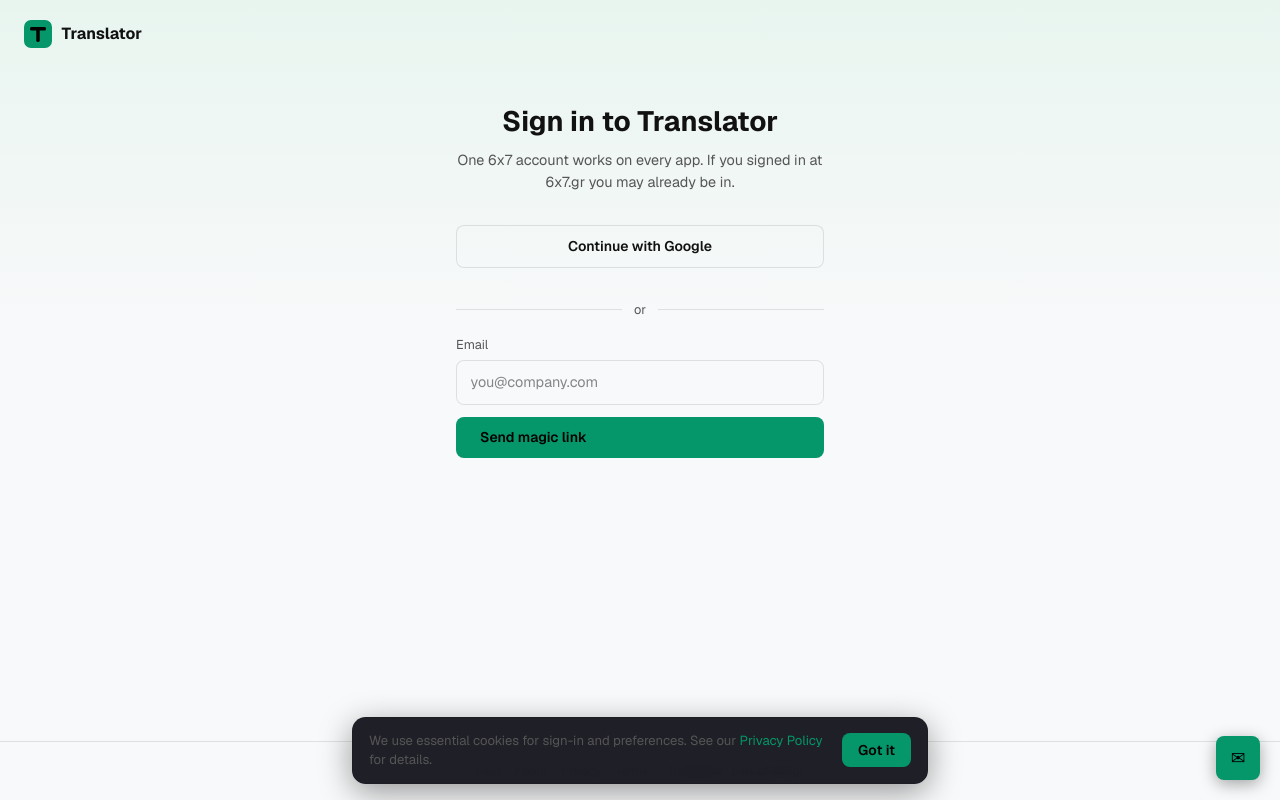
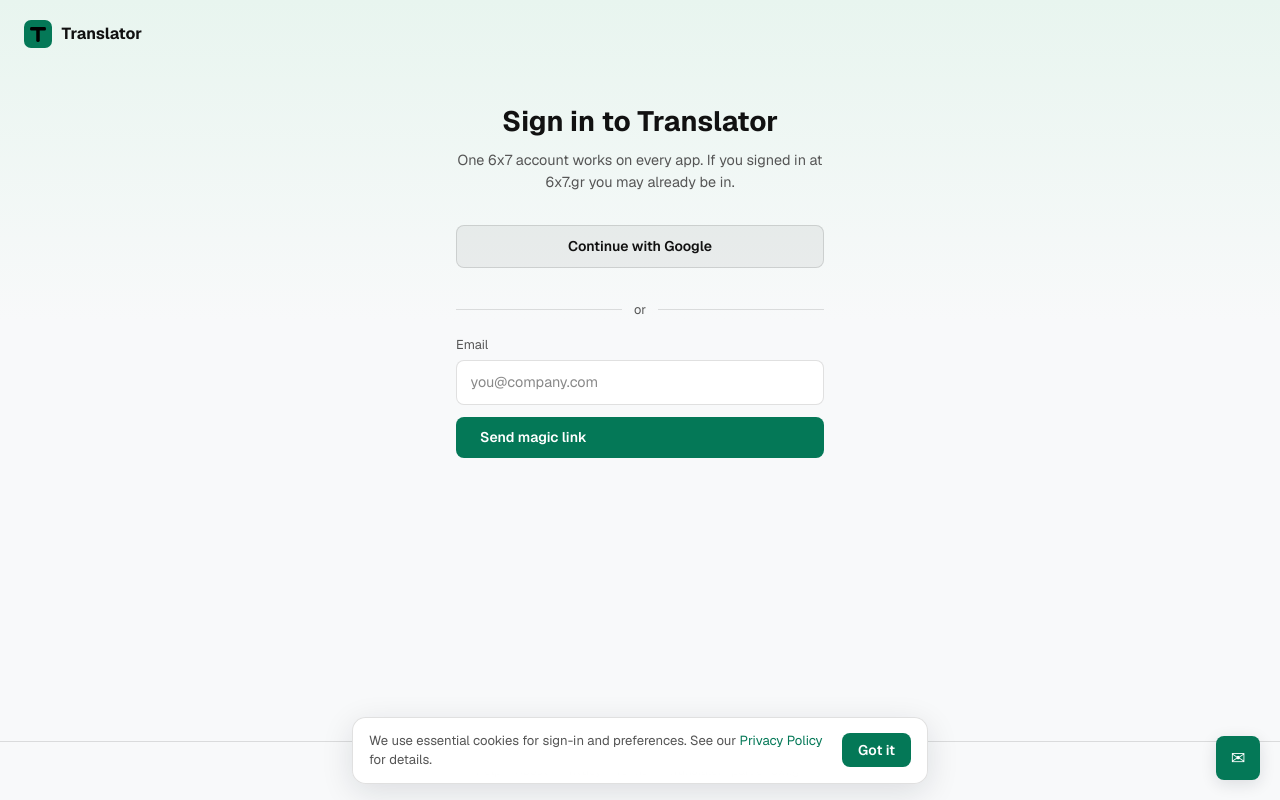
Before and after one commit to philipposk/translator, a Next.js app: page /login in a window 1280 px wide. Built offline with nearby package versions, Linux system fonts and the light colour scheme; no server answers.

Commit message:
Light mode: theme tokens for glass cards, header, inputs, chips; AA contrast (accent #047857, on-accent text) (#7)
Co-authored-by: philipposk <philipposk@users.noreply.github.com>

```diff
--- a/src/app/globals.css
+++ b/src/app/globals.css
@@ -8,6 +8,19 @@
   --border: rgba(255, 255, 255, 0.08);
   --surface: rgba(255, 255, 255, 0.03);
   --btn-radius: 0.5rem;
+  --glass-bg: rgba(20, 20, 28, 0.6);
+  --popover-bg: rgba(20, 20, 28, 0.95);
+  --header-bg: rgba(7, 7, 10, 0.88);
+  --header-bg-strong: rgba(7, 7, 10, 0.97);
+  --hover: rgba(255, 255, 255, 0.05);
+  --hover-strong: rgba(255, 255, 255, 0.1);
+  --input-bg: rgba(255, 255, 255, 0.04);
+  --chip-bg: rgba(255, 255, 255, 0.06);
+  --sidebar-bg: rgba(255, 255, 255, 0.02);
+  --track: rgba(255, 255, 255, 0.08);
+  --option-bg: #15151c;
+  --shadow-color: rgba(0, 0, 0, 0.4);
+  --on-accent: #000;
 }
 
 html[data-theme="light"] {
@@ -15,9 +28,22 @@
   --bg: #f8f9fa;
   --fg: #111;
   --fg-muted: #555;
-  --accent: #059669;
-  --border: rgba(0, 0, 0, 0.1);
+  --accent: #047857; /* emerald-700: 5.5:1 on --bg, AA for text */
+  --border: rgba(0, 0, 0, 0.12);
   --surface: rgba(0, 0, 0, 0.03);
+  --glass-bg: rgba(255, 255, 255, 0.85);
+  --popover-bg: rgba(255, 255, 255, 0.98);
+  --header-bg: rgba(248, 249, 250, 0.9);
+  --header-bg-strong: rgba(248, 249, 250, 0.98);
+  --hover: rgba(0, 0, 0, 0.05);
+  --hover-strong: rgba(0, 0, 0, 0.09);
+  --input-bg: #ffffff;
+  --chip-bg: rgba(0, 0, 0, 0.06);
+  --sidebar-bg: rgba(255, 255, 255, 0.6);
+  --track: rgba(0, 0, 0, 0.1);
+  --option-bg: #ffffff;
+  --shadow-color: rgba(15, 23, 42, 0.12);
+  --on-accent: #fff;
 }
 html[data-theme="light"] body {
   background: linear-gradient(180deg, #e8f5ef 0%, var(--bg) 40%);
@@ -42,7 +68,7 @@
 }
 
 .glass {
-  background: rgba(20, 20, 28, 0.6);
+  background: var(--glass-bg);
   backdrop-filter: blur(14px) saturate(140%);
   border: 1px solid var(--border);
   border-radius: 1rem;
@@ -61,10 +87,10 @@
   text-decoration: none;
 }
 
-.btn-primary { background: var(--accent); color: #000; }
+.btn-primary { background: var(--accent); color: var(--on-accent); }
 .btn-primary:hover { opacity: 0.85; }
-.btn-ghost { background: rgba(255,255,255,0.05); color: var(--fg); border: 1px solid var(--border); }
-.btn-ghost:hover { background: rgba(255,255,255,0.1); }
+.btn-ghost { background: var(--hover); color: var(--fg); border: 1px solid var(--border); }
+.btn-ghost:hover { background: var(--hover-strong); }
 .btn:disabled { cursor: not-allowed; opacity: 0.55; }
 .btn-danger { background: #dc2626; color: #fff; }
 .btn-danger:hover { opacity: 0.9; }
@@ -109,7 +135,7 @@
   width: 280px;
   flex-shrink: 0;
   border-right: 1px solid var(--border);
-  background: rgba(255,255,255,0.02);
+  background: var(--sidebar-bg);
   padding: 1rem 0.85rem;
   display: flex;
   flex-direction: column;
@@ -148,7 +174,7 @@
   font-size: 0.72rem; line-height: 1.35; color: var(--fg-muted);
   display: -webkit-box; -webkit-line-clamp: 2; -webkit-box-orient: vertical; overflow: hidden;
 }
-.tr-nav-item:hover { background: rgba(255,255,255,0.05); border-color: var(--border); }
+.tr-nav-item:hover { background: var(--hover); border-color: var(--border); }
 .tr-nav-item.on {
   background: rgba(52,211,153,0.12); border-color: rgba(52,211,153,0.25);
 }
@@ -182,7 +208,7 @@
   padding: 0.85rem 1.25rem;
   display: flex; align-items: center; justify-content: space-between; gap: 1rem;
   position: sticky; top: 0; z-index: 30;
-  background: rgba(7,7,10,0.88); backdrop-filter: blur(12px);
+  background: var(--header-bg); backdrop-filter: blur(12px);
 }
 .tr-site-brand {
   display: flex; align-items: center; gap: 0.6rem;
@@ -194,6 +220,7 @@
 }
 .tr-site-links a { color: var(--fg-muted); text-decoration: none; }
 .tr-site-links a:hover { color: var(--fg); }
+.tr-site-links a.btn-primary, .tr-site-links a.btn-primary:hover { color: var(--on-accent); }
 .tr-public {
   max-width: 44rem; margin: 0 auto; padding: 2rem 1.25rem 4rem;
 }
@@ -206,7 +233,7 @@
 .tr-doc a { color: var(--accent); }
 .tr-doc code {
   font-size: 0.82rem; padding: 0.1rem 0.35rem; border-radius: 0.35rem;
-  background: rgba(255,255,255,0.06); color: var(--fg);
+  background: var(--chip-bg); color: var(--fg);
 }
 .tr-doc-meta { font-size: 0.8rem !important; margin-bottom: 1.25rem !important; }
 .tr-faq { display: flex; flex-direction: column; gap: 1rem; margin: 0; }
@@ -231,8 +258,8 @@
   z-index: 50; max-width: 36rem; width: calc(100% - 2rem);
   display: flex; align-items: center; gap: 1rem; flex-wrap: wrap;
   padding: 0.85rem 1rem; border-radius: 0.85rem;
-  background: rgba(20,20,28,0.95); border: 1px solid var(--border);
-  backdrop-filter: blur(12px); box-shadow: 0 8px 32px rgba(0,0,0,0.4);
+  background: var(--popover-bg); border: 1px solid var(--border);
+  backdrop-filter: blur(12px); box-shadow: 0 8px 32px var(--shadow-color);
 }
 .tr-cookie p { margin: 0; font-size: 0.82rem; color: var(--fg-muted); flex: 1; line-height: 1.45; }
 .tr-cookie a { color: var(--accent); }
@@ -285,7 +312,7 @@
   .tr-sidebar {
     width: 100%; height: auto; max-height: none; position: sticky; top: 0; z-index: 20;
     padding: 0.65rem 0.75rem; border-right: 0; border-bottom: 1px solid var(--border);
-    background: rgba(7,7,10,0.92); backdrop-filter: blur(10px);
+    background: var(--header-bg); backdrop-filter: blur(10px);
     overflow-x: auto; overflow-y: visible;
   }
   .tr-brand-text small, .tr-nav-label, .tr-nav-hint, .tr-sidefoot .tr-site-footer { display: none; }
@@ -314,7 +341,7 @@
   position: absolute; top: 100%; right: 0; left: 0; z-index: 40;
   display: flex; flex-direction: column; gap: 0.5rem;
   padding: 1rem 1.25rem 1.25rem;
-  background: rgba(7,7,10,0.97); border-bottom: 1px solid var(--border);
+  background: var(--header-bg-strong); border-bottom: 1px solid var(--border);
   backdrop-filter: blur(12px);
 }
 html[data-theme="light"] .tr-mobile-nav { background: rgba(248,249,250,0.98); }
@@ -324,7 +351,7 @@
 
 .tr-skip-link {
   position: absolute; left: -9999px; top: 0; z-index: 100;
-  padding: 0.5rem 1rem; background: var(--accent); color: #000; font-weight: 600;
+  padding: 0.5rem 1rem; background: var(--accent); color: var(--on-accent); font-weight: 600;
   border-radius: var(--btn-radius); text-decoration: none;
 }
 .tr-skip-link:focus { left: 0.5rem; top: 0.5rem; }
@@ -338,16 +365,16 @@
   position: fixed; bottom: 5.5rem; right: 1.25rem; z-index: 45;
   width: 2.5rem; height: 2.5rem; padding: 0 !important;
   border-radius: var(--btn-radius) !important;
-  box-shadow: 0 4px 16px rgba(0,0,0,0.35);
+  box-shadow: 0 4px 16px var(--shadow-color);
 }
 
 .tr-floating-contact {
   position: fixed; bottom: 1.25rem; right: 1.25rem; z-index: 45;
   width: 2.75rem; height: 2.75rem;
   display: flex; align-items: center; justify-content: center;
-  background: var(--accent); color: #000; font-size: 1.1rem;
+  background: var(--accent); color: var(--on-accent); font-size: 1.1rem;
   border-radius: var(--btn-radius); text-decoration: none;
-  box-shadow: 0 4px 16px rgba(0,0,0,0.35);
+  box-shadow: 0 4px 16px var(--shadow-color);
   transition: opacity 0.2s;
 }
 .tr-floating-contact:hover { opacity: 0.85; }
@@ -376,7 +403,7 @@
   padding: 0.85rem 1rem; background: transparent; border: none; color: var(--fg);
   font-weight: 600; font-size: 0.92rem; cursor: pointer; text-align: left;
 }
-.tr-faq-q:hover { background: rgba(255,255,255,0.04); }
+.tr-faq-q:hover { background: var(--input-bg); }
 .tr-faq-icon { color: var(--accent); font-size: 1.1rem; flex-shrink: 0; }
 .tr-faq-a {
   padding: 0 1rem 0.85rem; color: var(--fg-muted); font-size: 0.9rem; line-height: 1.55;
@@ -392,7 +419,7 @@
 .tr-newsletter-row input {
   flex: 1; min-width: 12rem; padding: 0.55rem 0.75rem;
   border-radius: var(--btn-radius); border: 1px solid var(--border);
-  background: rgba(255,255,255,0.04); color: var(--fg); font-size: 0.9rem;
+  background: var(--input-bg); color: var(--fg); font-size: 0.9rem;
 }
 .tr-newsletter-error { margin: 0; color: #f87171; font-size: 0.82rem; }
 .tr-newsletter-done p { margin: 0; color: var(--accent); font-weight: 600; }
@@ -400,7 +427,7 @@
 .tr-skeleton { display: flex; flex-direction: column; gap: 0.5rem; padding: 0.5rem 0; }
 .tr-skeleton-line {
   height: 0.85rem; border-radius: 0.35rem;
-  background: linear-gradient(90deg, var(--border) 25%, rgba(255,255,255,0.08) 50%, var(--border) 75%);
+  background: linear-gradient(90deg, var(--border) 25%, var(--track) 50%, var(--border) 75%);
   background-size: 200% 100%; animation: tr-shimmer 1.2s infinite;
 }
 @keyframes tr-shimmer { to { background-position: -200% 0; } }
@@ -419,14 +446,14 @@
 .tr-mode-switch {
   display: flex; flex-wrap: wrap; gap: 0.35rem; justify-content: center;
   padding: 0.35rem; border-radius: 0.75rem; border: 1px solid var(--border);
-  background: rgba(255,255,255,0.03);
+  background: var(--surface);
 }
 .tr-mode-switch a {
   padding: 0.35rem 0.7rem; border-radius: 0.55rem; font-size: 0.8rem; font-weight: 600;
   color: var(--fg-muted); text-decoration: none;
 }
 .tr-mode-switch a.on, .tr-mode-switch a[aria-current="page"] {
-  background: var(--accent); color: #000;
+  background: var(--accent); color: var(--on-accent);
 }
 
 .tr-health-banner {
@@ -447,14 +474,14 @@
 }
 .tr-site-search-panel input {
   width: 100%; padding: 0.65rem 0.75rem; border-radius: 0.6rem;
-  border: 1px solid var(--border); background: rgba(255,255,255,0.04); color: var(--fg);
+  border: 1px solid var(--border); background: var(--input-bg); color: var(--fg);
 }
 .tr-site-search-panel ul { list-style: none; margin: 0; padding: 0; display: flex; flex-direction: column; gap: 0.35rem; max-height: 50vh; overflow: auto; }
 .tr-site-search-panel li a {
   display: flex; flex-direction: column; gap: 0.15rem; padding: 0.55rem 0.65rem;
   border-radius: 0.55rem; text-decoration: none; color: var(--fg);
 }
-.tr-site-search-panel li a:hover { background: rgba(255,255,255,0.05); }
+.tr-site-search-panel li a:hover { background: var(--hover); }
 .tr-site-search-panel li a span { font-size: 0.78rem; color: var(--fg-muted); }
 .tr-site-search-panel li.muted { font-size: 0.85rem; color: var(--fg-muted); padding: 0.5rem; }
 
--- a/src/app/login/page.tsx
+++ b/src/app/login/page.tsx
@@ -95,7 +95,7 @@
                   padding: "0.65rem 0.85rem",
                   borderRadius: "var(--btn-radius)",
                   border: "1px solid var(--border)",
-                  background: "rgba(255,255,255,0.04)",
+                  background: "var(--input-bg)",
                   color: "var(--fg)",
                   marginBottom: "0.75rem",
                   fontSize: "0.9rem",
--- a/src/components/AuthButton.tsx
+++ b/src/components/AuthButton.tsx
@@ -38,7 +38,7 @@
           gap: "0.75rem",
           padding: "0.35rem 0.75rem",
           borderRadius: "var(--btn-radius)",
-          border: "1px solid rgba(255,255,255,0.1)",
+          border: "1px solid var(--border)",
           fontSize: "0.8rem",
         }}
       >
@@ -67,7 +67,7 @@
       style={{
         padding: "0.4rem 0.9rem",
         borderRadius: "var(--btn-radius)",
-        border: "1px solid rgba(255,255,255,0.1)",
+        border: "1px solid var(--border)",
         fontSize: "0.8rem",
         color: "var(--fg)",
         textDecoration: "none",
--- a/src/components/translate/LiveTranslate.tsx
+++ b/src/components/translate/LiveTranslate.tsx
@@ -433,8 +433,8 @@
 function pill(active: boolean): React.CSSProperties {
   return {
     padding: "0.4rem 1rem",
-    background: active ? "var(--accent)" : "rgba(255,255,255,0.05)",
-    color: active ? "#000" : "var(--fg-muted)",
+    background: active ? "var(--accent)" : "var(--hover)",
+    color: active ? "var(--on-accent)" : "var(--fg-muted)",
     border: "1px solid var(--border)",
   };
 }
--- a/src/components/translate/TextTranslate.tsx
+++ b/src/components/translate/TextTranslate.tsx
@@ -184,7 +184,7 @@
   fontSize: "1rem",
   lineHeight: 1.55,
   color: "var(--fg)",
-  background: "rgba(20,20,28,0.6)",
+  background: "var(--glass-bg)",
   border: "1px solid var(--border)",
   borderRadius: "1rem",
   resize: "vertical",
--- a/src/components/translate/UsageBar.tsx
+++ b/src/components/translate/UsageBar.tsx
@@ -35,7 +35,7 @@
 
 function MeterBar({ pct, danger }: { pct: number; danger: boolean }) {
   return (
-    <div style={{ height: 6, borderRadius: 9999, background: "rgba(255,255,255,0.08)", overflow: "hidden", flex: 1, minWidth: "6rem" }}>
+    <div style={{ height: 6, borderRadius: 9999, background: "var(--track)", overflow: "hidden", flex: 1, minWidth: "6rem" }}>
       <div
         style={{
           width: `${pct}%`,
@@ -79,7 +79,7 @@
             padding: "0.15rem 0.55rem",
             borderRadius: "9999px",
             background: "var(--accent)",
-            color: "#000",
+            color: "var(--on-accent)",
           }}
         >
           {u.plan}
```
Also changed, not shown: src/components/SettingsClient.tsx (+8 -8 lines), src/components/translate/LangPicker.tsx (+2 -2 lines).
